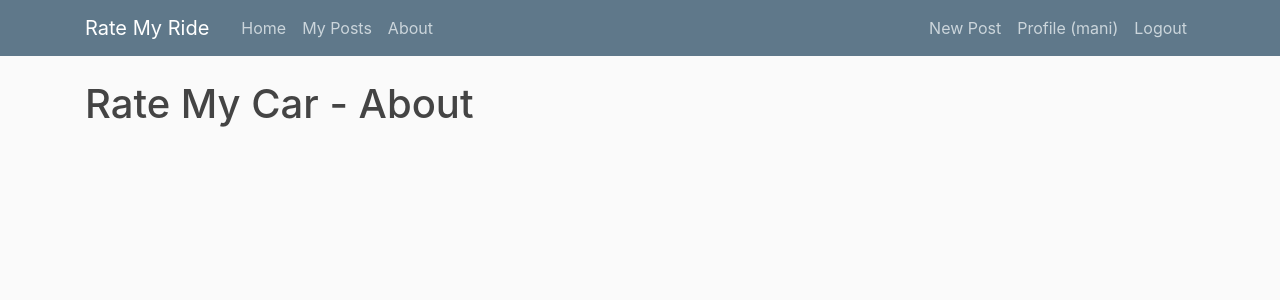
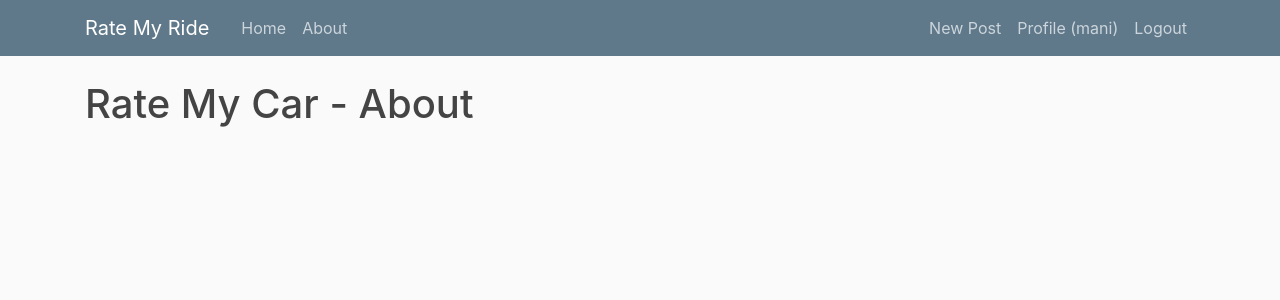
Before and after one commit to pallavidogra/RateMyRide, a Django app: page /about/ in a window 1280 px wide. Shown: the top 300 px of the page. Run offline with Django 3.2, Linux system fonts and the light colour scheme; a user stored in the database is signed in; some libraries are stand-ins or nearby versions.

Commit message:
removed my post menu from nav bar

```diff
--- a/main/templates/main/header.html
+++ b/main/templates/main/header.html
@@ -8,9 +8,6 @@
       <div class="collapse navbar-collapse" id="navbarToggle">
         <div class="navbar-nav mr-auto">
           <a class="nav-item nav-link" href="{% url 'main_view' %}">Home</a>
-          {% if user.is_authenticated %}
-            <a class="nav-item nav-link" href="{% url 'my-post' %}">My Posts</a>
-          {% endif %}
           <a class="nav-item nav-link" href="{% url 'main_about' %}">About</a>
           {% if user.username == "admin" %}
             <a class="nav-item nav-link" href="/admin/">Admin</a>
```
